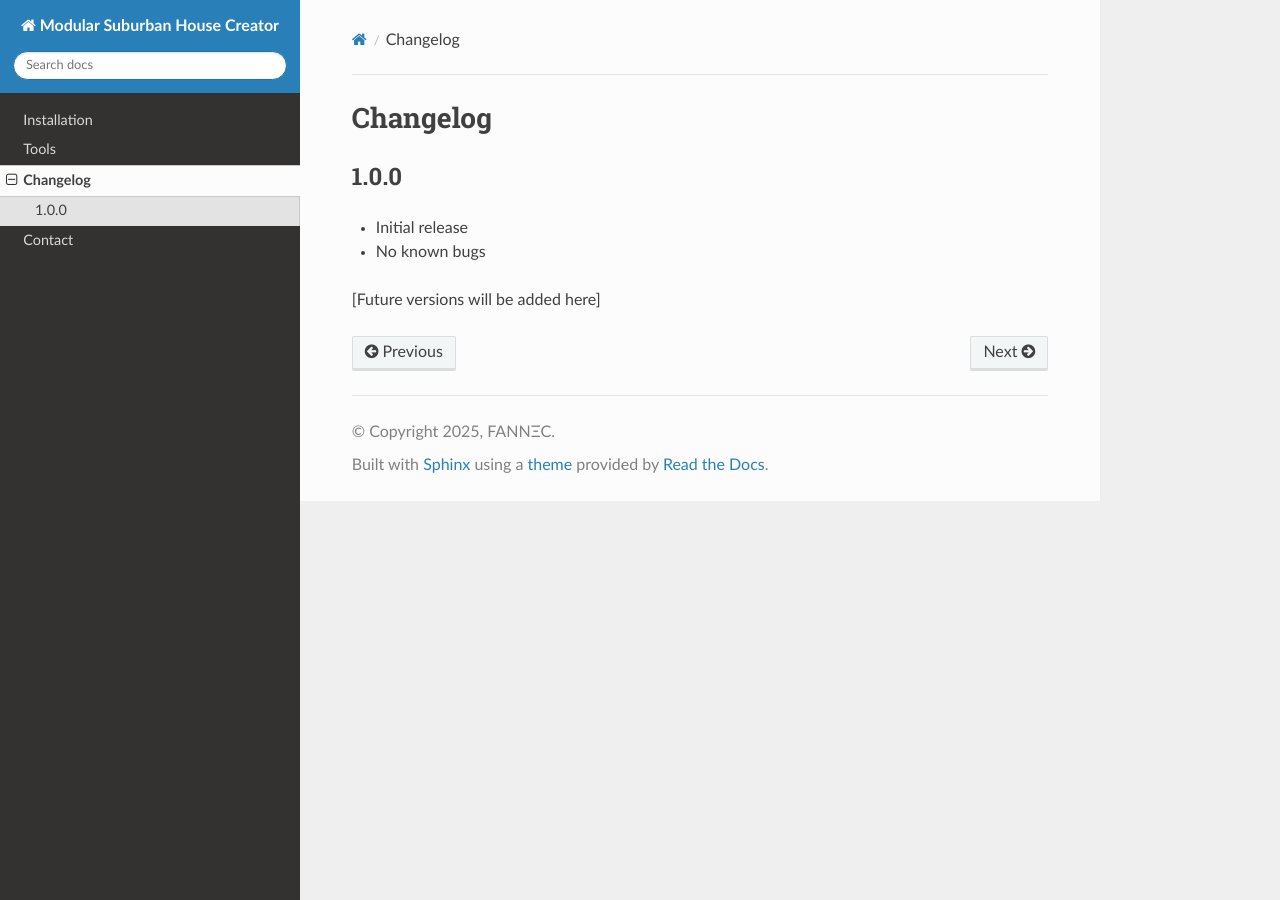
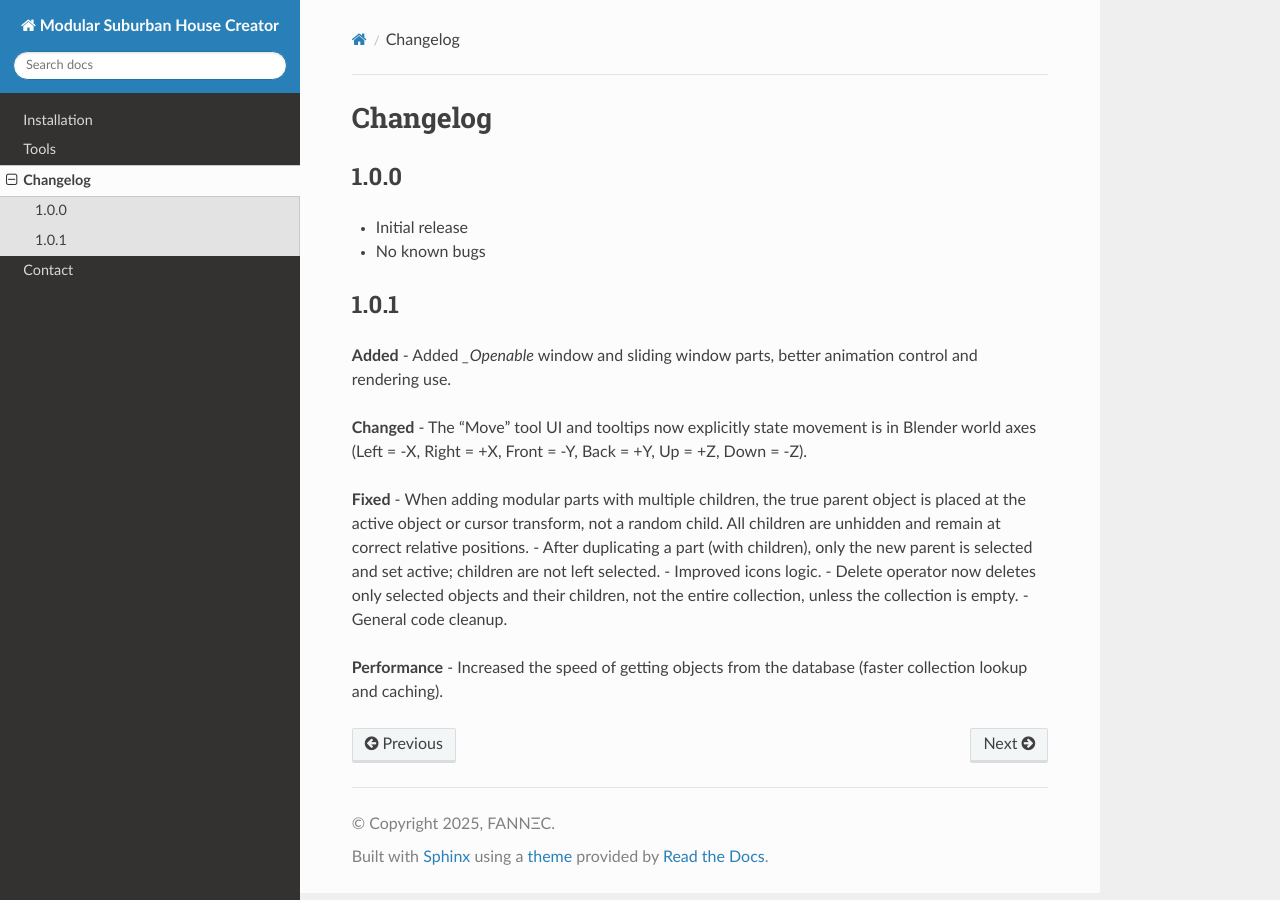
Before and after one commit to DjamelEddineX/Modular_Suburban_House_Creator_Docs, a Sphinx documentation site: the page built from docs/source/changelog.rst, in a window 1280 px wide. Built offline with Sphinx 7.4.7 and the Read the Docs theme 3.1.0, drawn with Linux system fonts in a browser that asks for light colours.

Commit message:
Update changelog.rst

```diff
--- a/docs/source/changelog.rst
+++ b/docs/source/changelog.rst
@@ -6,4 +6,20 @@ Changelog
 - Initial release
 - No known bugs
 
-[Future versions will be added here]
+1.0.1
+-----
+**Added**
+- Added `_Openable` window and sliding window parts, better animation control and rendering use.
+
+**Changed**
+- The "Move" tool UI and tooltips now explicitly state movement is in Blender world axes (Left = -X, Right = +X, Front = -Y, Back = +Y, Up = +Z, Down = -Z).
+
+**Fixed**
+- When adding modular parts with multiple children, the true parent object is placed at the active object or cursor transform, not a random child. All children are unhidden and remain at correct relative positions.
+- After duplicating a part (with children), only the new parent is selected and set active; children are not left selected.
+- Improved icons logic.
+- Delete operator now deletes only selected objects and their children, not the entire collection, unless the collection is empty.
+- General code cleanup.
+
+**Performance**
+- Increased the speed of getting objects from the database (faster collection lookup and caching).
```
